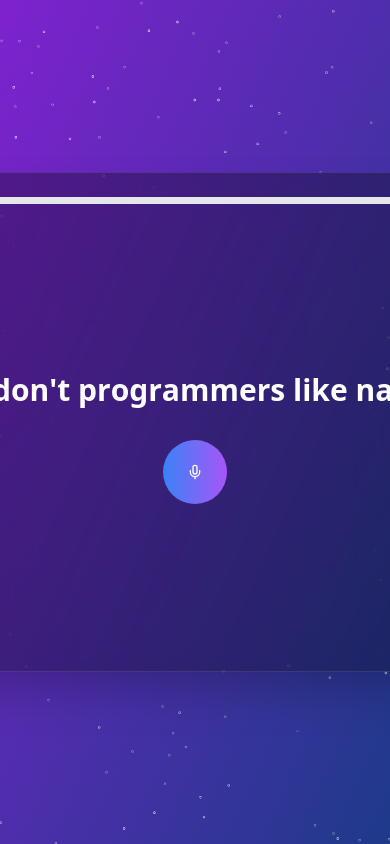
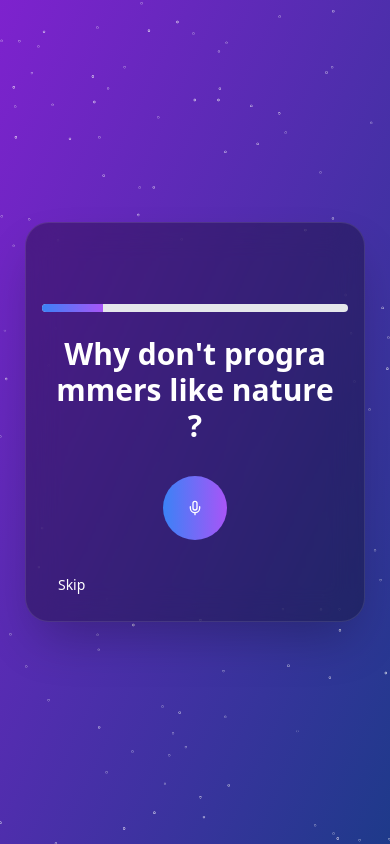
Before and after one commit to JanarthananGCT/audio-surveys, a Next.js app: page / in a window 390 px wide. Built offline with nearby package versions, Linux system fonts and the light colour scheme.

Commit message:
added responsive

```diff
--- a/app/page.tsx
+++ b/app/page.tsx
@@ -82,15 +82,15 @@ export default function Home() {
   }
 
   return (
-    <main className="flex min-h-screen flex-col items-center justify-center p-24 relative overflow-hidden bg-gradient-to-br from-purple-700 to-blue-900">
+    <main className="flex min-h-screen flex-col items-center justify-center p-4 sm:p-8 md:p-16 lg:p-24 relative overflow-hidden bg-gradient-to-br from-purple-700 to-blue-900">
       <BackgroundAnimation />
       <motion.div
         initial={{ opacity: 0, y: 20 }}
         animate={{ opacity: 1, y: 0 }}
         transition={{ duration: 0.5 }}
-        className="z-10"
+        className="z-10 w-full max-w-[95%] md:max-w-[90%] lg:max-w-[900px]"
       >
-        <Card className="w-[900px] h-[500px] flex flex-col items-center justify-center p-6 bg-black/30 backdrop-blur-lg border-white/10 rounded-3xl shadow-2xl">
+        <Card className="w-full min-h-[400px] md:h-[500px] flex flex-col items-center justify-center p-4 sm:p-6 bg-black/30 backdrop-blur-lg border-white/10 rounded-3xl shadow-2xl">
           <ProgressBar current={currentQuestionIndex + 1} total={questions.length} />
           <AnimatePresence mode="wait">
             <motion.div
@@ -99,27 +99,26 @@ export default function Home() {
               animate={{ opacity: 1, x: 0 }}
               exit={{ opacity: 0, x: -50 }}
               transition={{ duration: 0.5 }}
-              className="w-full h-full flex flex-col items-center justify-center"
+              className="w-full h-full flex flex-col items-center justify-center px-2 sm:px-4 md:px-6"
             >
               <QuestionDisplay question={questions[currentQuestionIndex]} />
               {showAnswer ? (
                 <AnswerDisplay answer={answer || ""} />
               ) : (
-                <div className="flex flex-col items-center space-y-4">
+                <div className="flex flex-col items-center space-y-4 w-full">
                   <VoiceInput
                     isRecording={isRecording}
                     onStartRecording={handleStartRecording}
                     onStopRecording={handleStopRecording}
                   />
-
                 </div>
               )}
             </motion.div>
-            <div className="absolute bottom-10 left-10">
+            <div className="absolute bottom-4 sm:bottom-6 md:bottom-10 left-4 sm:left-6 md:left-10">
               <Button
                 onClick={handleSkip}
                 variant="link"
-                className=" text-white border-white/20 hover:bg-white/20 transition-all duration-200 ease-in-out transform hover:scale-105"
+                className="text-white border-white/20 hover:bg-white/20 transition-all duration-200 ease-in-out transform hover:scale-105"
               >
                 Skip
               </Button>
--- a/components/QuestionDisplay.tsx
+++ b/components/QuestionDisplay.tsx
@@ -38,7 +38,6 @@ const QuestionDisplay: React.FC<QuestionDisplayProps> = ({ question }) => {
       transition={{ duration: 0.5 }}
       className="text-3xl font-bold text-white mb-8 text-center"
     >
-      {console.log(displayedText)}
       {[...question].map((char, index) => (
         <motion.span
           key={index}
```
